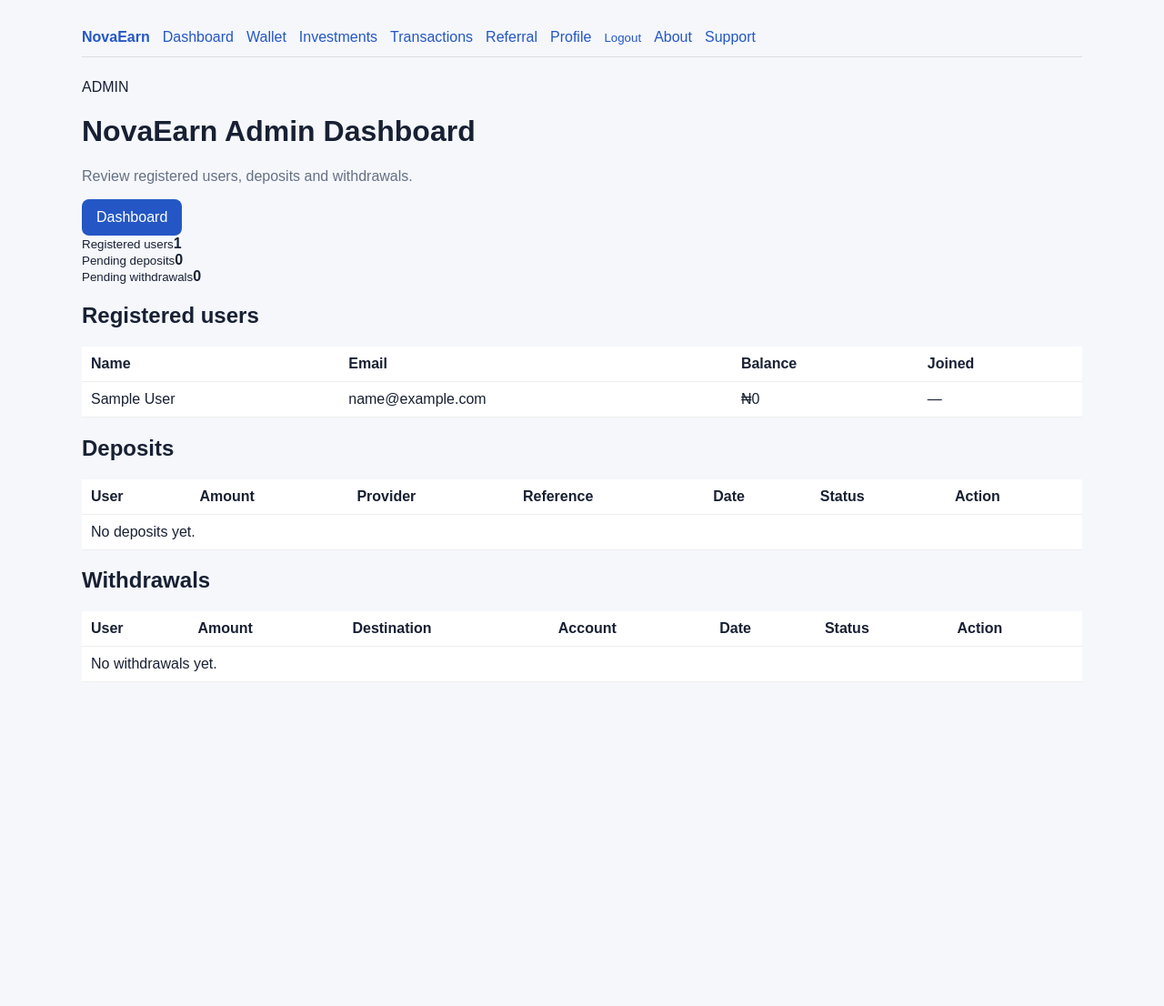
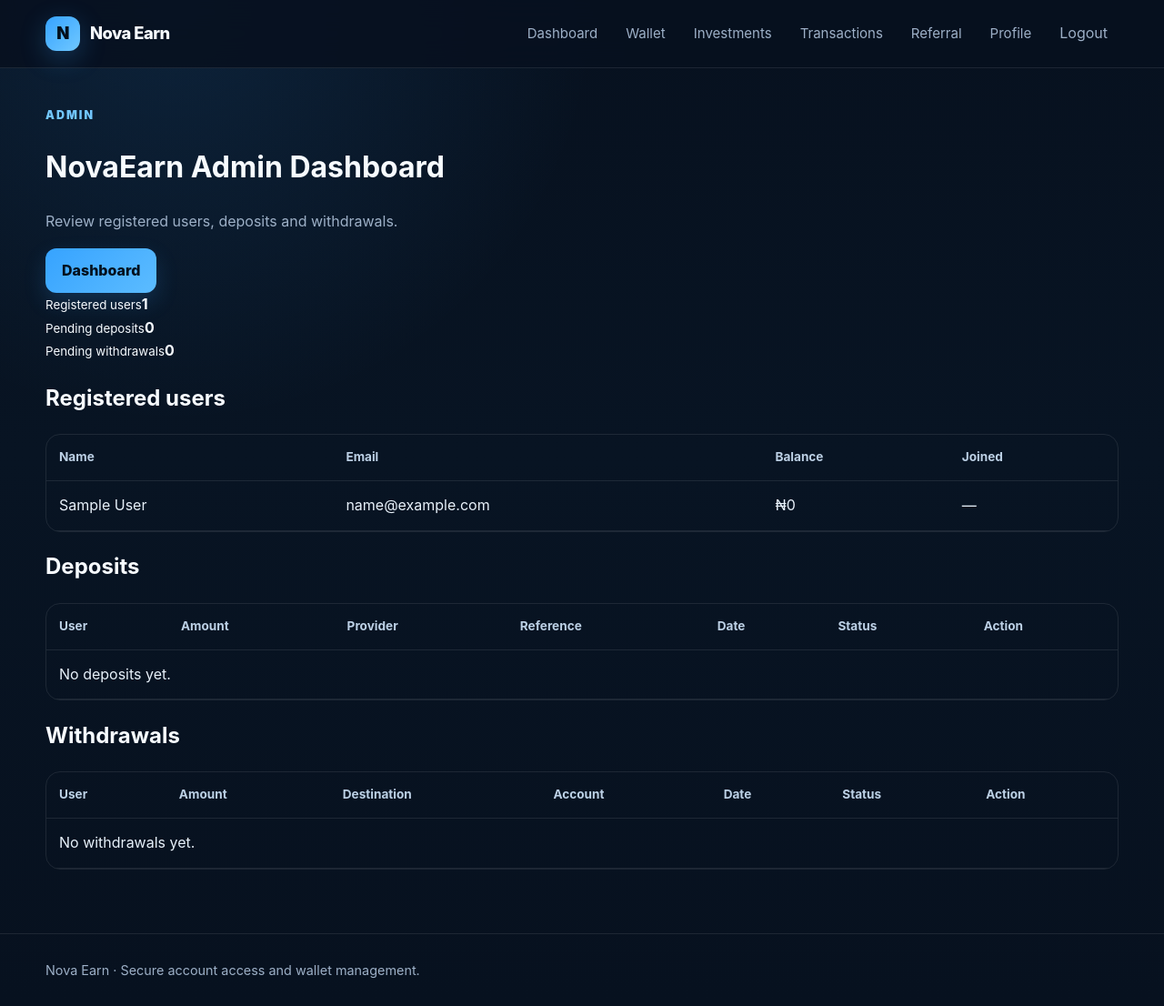
Before and after one commit to louiskyasua/Novaearn, a Flask app: page /admin in a window 1280 px wide. Shown: the whole page at 91% size. Before the commit the page ends 750 px from the top, so only its background shows below. Run offline with Flask 3, Linux system fonts and the light colour scheme; the visitor is signed in with stand-in values (Sample User, id 1); data comes from the database, SQL or seed files in the repository; data that the repository does not hold is empty.

Commit message:
Redesign Nova Earn frontend shell

```diff
--- a/templates/base.html
+++ b/templates/base.html
@@ -3,34 +3,74 @@
 <head>
   <meta charset="utf-8">
   <meta name="viewport" content="width=device-width,initial-scale=1">
-  <title>NovaEarn{% if title %} · {{ title }}{% endif %}</title>
+  <meta name="theme-color" content="#07111f">
+  <meta name="description" content="Nova Earn — investments, wallet management and referrals in one place.">
+  <title>Nova Earn{% if title %} · {{ title }}{% endif %}</title>
   <style>
-    body{font-family:Arial,sans-serif;max-width:1100px;margin:0 auto;padding:20px;background:#f5f7fb;color:#182033}
-    nav{display:flex;gap:14px;flex-wrap:wrap;padding:12px 0;border-bottom:1px solid #ddd;margin-bottom:24px}
-    a{color:#2457c5;text-decoration:none}.card{background:white;border:1px solid #e1e5ee;border-radius:12px;padding:20px;margin:16px 0}
-    input,select,button{display:block;width:100%;max-width:520px;padding:11px;margin:8px 0 16px;box-sizing:border-box}
-    button,.btn{background:#2457c5;color:white;border:0;border-radius:8px;padding:11px 16px;display:inline-block;cursor:pointer}
-    table{width:100%;border-collapse:collapse;background:white}.table{overflow:auto}th,td{padding:10px;border-bottom:1px solid #eee;text-align:left}
-    .muted{color:#667085}.flash{padding:10px;background:#fff3cd;border-radius:8px;margin:8px 0}.grid{display:grid;grid-template-columns:repeat(auto-fit,minmax(220px,1fr));gap:16px}
+    :root{--bg:#07111f;--bg2:#0b1728;--card:#101f33;--card2:#13263e;--line:rgba(255,255,255,.09);--text:#f7fbff;--muted:#9db0c7;--primary:#36a3ff;--primary2:#1776d2;--success:#35d39a;--shadow:0 20px 55px rgba(0,0,0,.25)}
+    *{box-sizing:border-box}
+    html{scroll-behavior:smooth}
+    body{margin:0;min-height:100vh;font-family:Inter,ui-sans-serif,system-ui,-apple-system,BlinkMacSystemFont,"Segoe UI",Arial,sans-serif;background:radial-gradient(circle at 15% 0%,rgba(54,163,255,.12),transparent 30%),linear-gradient(180deg,var(--bg),#081423 45%,#07111f);color:var(--text);line-height:1.6}
+    a{color:inherit;text-decoration:none}
+    .shell{width:min(1180px,calc(100% - 32px));margin:auto}
+    .topbar{position:sticky;top:0;z-index:50;background:rgba(7,17,31,.88);backdrop-filter:blur(16px);border-bottom:1px solid var(--line)}
+    .nav{min-height:74px;display:flex;align-items:center;gap:24px}
+    .brand{display:flex;align-items:center;gap:11px;font-weight:850;font-size:1.15rem;letter-spacing:-.03em;margin-right:auto}
+    .brand-mark{width:38px;height:38px;border-radius:12px;display:grid;place-items:center;background:linear-gradient(135deg,var(--primary),#70c8ff);color:#03101d;font-weight:950;box-shadow:0 8px 28px rgba(54,163,255,.25)}
+    .navlinks{display:flex;align-items:center;gap:7px}
+    .navlinks a,.logout-btn{padding:9px 12px;border-radius:10px;color:var(--muted);font-size:.94rem;transition:.2s}
+    .navlinks a:hover,.logout-btn:hover{color:var(--text);background:rgba(255,255,255,.06)}
+    .logout-form{display:inline;margin:0;padding:0}.logout-btn{background:transparent;border:0;cursor:pointer;font:inherit}
+    .nav-cta{background:var(--primary)!important;color:#04111f!important;font-weight:800!important}
+    main{padding:42px 0 70px}
+    .flash{padding:13px 16px;margin:0 0 20px;border:1px solid rgba(255,193,7,.25);background:rgba(255,193,7,.09);border-radius:14px;color:#ffe49a}
+    .hero{position:relative;overflow:hidden;padding:58px;min-height:390px;border:1px solid var(--line);border-radius:30px;background:linear-gradient(135deg,rgba(18,40,65,.98),rgba(10,27,46,.94));box-shadow:var(--shadow)}
+    .hero:after{content:"";position:absolute;width:330px;height:330px;border-radius:50%;right:-100px;top:-130px;background:rgba(54,163,255,.12);filter:blur(8px)}
+    .eyebrow{margin:0 0 12px;color:#72c7ff;font-size:.78rem;font-weight:900;letter-spacing:.16em;text-transform:uppercase}
+    .hero h1{position:relative;z-index:1;margin:0;max-width:760px;font-size:clamp(2.5rem,6vw,5rem);line-height:1.02;letter-spacing:-.06em}
+    .hero p{position:relative;z-index:1;max-width:650px;color:var(--muted);font-size:1.08rem;margin:20px 0 28px}
+    .actions{position:relative;z-index:1;display:flex;flex-wrap:wrap;gap:12px}
+    .btn{display:inline-flex;align-items:center;justify-content:center;padding:12px 18px;border-radius:12px;border:1px solid transparent;background:linear-gradient(135deg,var(--primary),#5cbcff);color:#03111f;font-weight:850;cursor:pointer;box-shadow:0 10px 24px rgba(54,163,255,.18)}
+    .btn.secondary{background:rgba(255,255,255,.05);border-color:var(--line);color:var(--text);box-shadow:none}
+    .section-head{display:flex;justify-content:space-between;align-items:end;gap:20px;margin:48px 0 18px}.section-head h2{margin:0;font-size:1.8rem;letter-spacing:-.035em}.section-head p{margin:0;color:var(--muted)}
+    .grid{display:grid;grid-template-columns:repeat(auto-fit,minmax(230px,1fr));gap:18px}
+    .card{background:linear-gradient(180deg,rgba(19,38,62,.96),rgba(13,29,48,.96));border:1px solid var(--line);border-radius:20px;padding:24px;box-shadow:0 12px 35px rgba(0,0,0,.14)}
+    .plan-card{position:relative;overflow:hidden}.plan-card:before{content:"";display:block;width:48px;height:4px;border-radius:99px;background:linear-gradient(90deg,var(--primary),#73ceff);margin-bottom:20px}
+    .plan-card h3{margin:0 0 8px;font-size:1.2rem}.plan-price{font-size:1.55rem;font-weight:900;letter-spacing:-.03em}.plan-days{color:var(--muted);font-size:.92rem}.maturity{margin-top:20px;padding-top:16px;border-top:1px solid var(--line);color:#cfe0f2}.maturity strong{display:block;color:var(--success);font-size:1.05rem;margin-top:3px}
+    .muted{color:var(--muted)}
+    input,select,textarea{width:100%;padding:13px 14px;margin:8px 0 16px;border:1px solid var(--line);border-radius:12px;background:#0a1829;color:var(--text);outline:none;font:inherit}input:focus,select:focus,textarea:focus{border-color:rgba(54,163,255,.75);box-shadow:0 0 0 3px rgba(54,163,255,.1)}
+    button{font:inherit}.card form button,.btn{border:0}
+    table{width:100%;border-collapse:collapse;background:transparent}.table{overflow:auto;border:1px solid var(--line);border-radius:16px}th,td{padding:14px;border-bottom:1px solid var(--line);text-align:left;white-space:nowrap}th{color:#bcd0e5;font-size:.85rem}td{color:#e8f1fa}
+    .auth{min-height:70vh;display:grid;place-items:center}.authbox{width:min(560px,100%)}
+    .footer{border-top:1px solid var(--line);padding:28px 0;color:var(--muted);font-size:.9rem}
+    @media(max-width:800px){.nav{min-height:66px;gap:10px}.navlinks{gap:2px}.navlinks a,.logout-btn{padding:8px 7px;font-size:.82rem}.nav-cta{display:none}.hero{padding:34px 24px;border-radius:22px}.hero h1{font-size:clamp(2.3rem,12vw,4rem)}main{padding-top:24px}.section-head{margin-top:34px;display:block}.section-head p{margin-top:5px}}
+    @media(max-width:560px){.shell{width:min(100% - 20px,1180px)}.brand-mark{width:34px;height:34px;border-radius:10px}.brand{font-size:1rem}.navlinks a:nth-child(n+3),.logout-btn{display:none}.hero{min-height:auto}.card{padding:20px}.grid{grid-template-columns:1fr}}
   </style>
 </head>
 <body>
-<nav>
-  <strong><a href="{{ url_for('home') }}">NovaEarn</a></strong>
+<header class="topbar">
+  <div class="shell nav">
+    <a class="brand" href="{{ url_for('home') }}"><span class="brand-mark">N</span><span>Nova Earn</span></a>
+    <nav class="navlinks">
       {% if logged %}
-    <a href="{{ url_for('dashboard') }}">Dashboard</a><a href="{{ url_for('wallet') }}">Wallet</a>
-    <a href="{{ url_for('investments') }}">Investments</a><a href="{{ url_for('transactions') }}">Transactions</a>
-    <a href="{{ url_for('referral') }}">Referral</a><a href="{{ url_for('profile') }}">Profile</a>
-    <form method="post" action="{{ url_for('logout') }}" style="display:inline;margin:0;padding:0">
-      <input type="hidden" name="csrf_token" value="{{ csrf_token }}">
-      <button type="submit" style="width:auto;margin:0;padding:0;background:none;color:#2457c5;border:0;cursor:pointer">Logout</button>
-    </form>
+        <a href="{{ url_for('dashboard') }}">Dashboard</a>
+        <a href="{{ url_for('wallet') }}">Wallet</a>
+        <a href="{{ url_for('investments') }}">Investments</a>
+        <a href="{{ url_for('transactions') }}">Transactions</a>
+        <a href="{{ url_for('referral') }}">Referral</a>
+        <a href="{{ url_for('profile') }}">Profile</a>
+        <form class="logout-form" method="post" action="{{ url_for('logout') }}"><input type="hidden" name="csrf_token" value="{{ csrf_token }}"><button class="logout-btn" type="submit">Logout</button></form>
       {% else %}
-    <a href="{{ url_for('login') }}">Login</a><a href="{{ url_for('register') }}">Register</a>
+        <a href="{{ url_for('about') }}">About</a><a href="{{ url_for('support') }}">Support</a>
+        <a href="{{ url_for('login') }}">Login</a><a class="nav-cta" href="{{ url_for('register') }}">Register</a>
       {% endif %}
-  <a href="{{ url_for('about') }}">About</a><a href="{{ url_for('support') }}">Support</a>
     </nav>
+  </div>
+</header>
+<main class="shell">
   {% with messages=get_flashed_messages() %}{% for message in messages %}<div class="flash">{{ message }}</div>{% endfor %}{% endwith %}
   {% block content %}{% if error_message %}<div class="card"><h1>Request error</h1><p>{{ error_message }}</p></div>{% endif %}{% endblock %}
+</main>
+<footer class="footer"><div class="shell">Nova Earn · Secure account access and wallet management.</div></footer>
 </body>
 </html>
```
Lines whose indentation alone changed are shown as unchanged.
